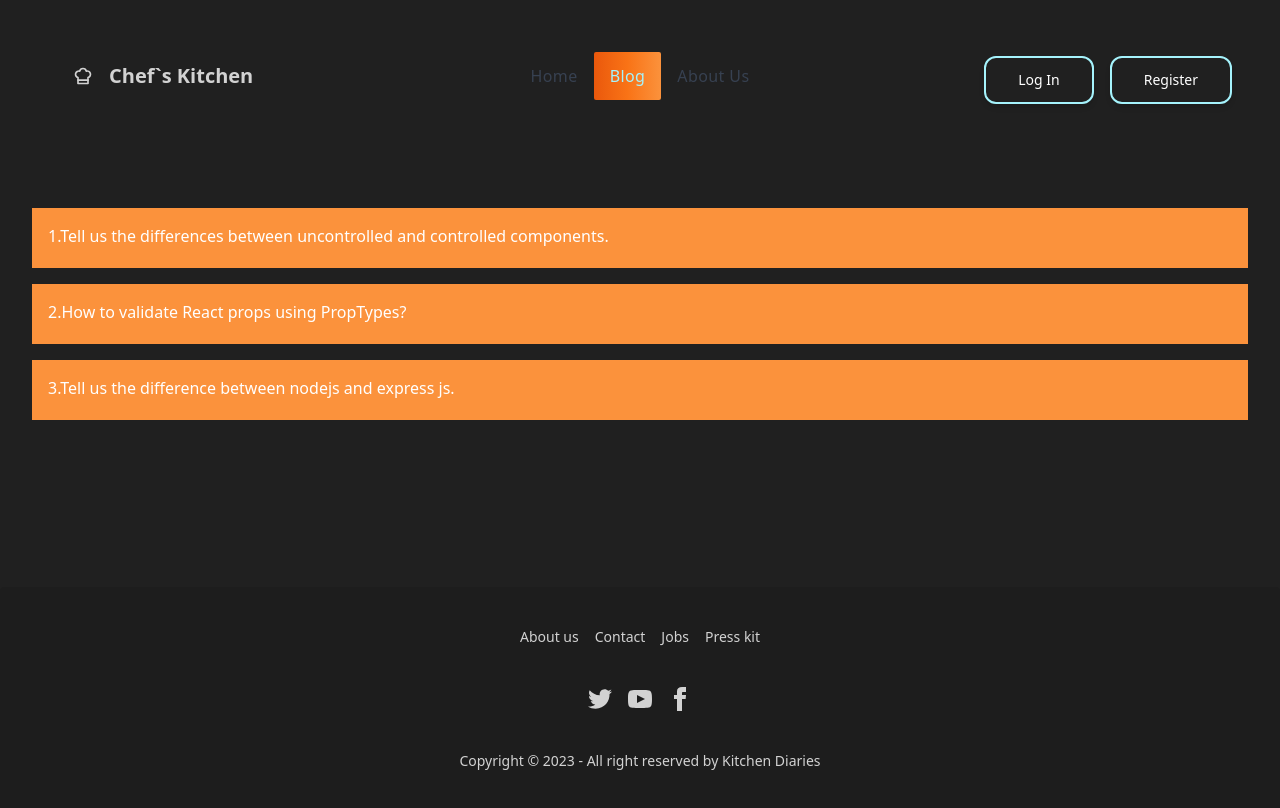
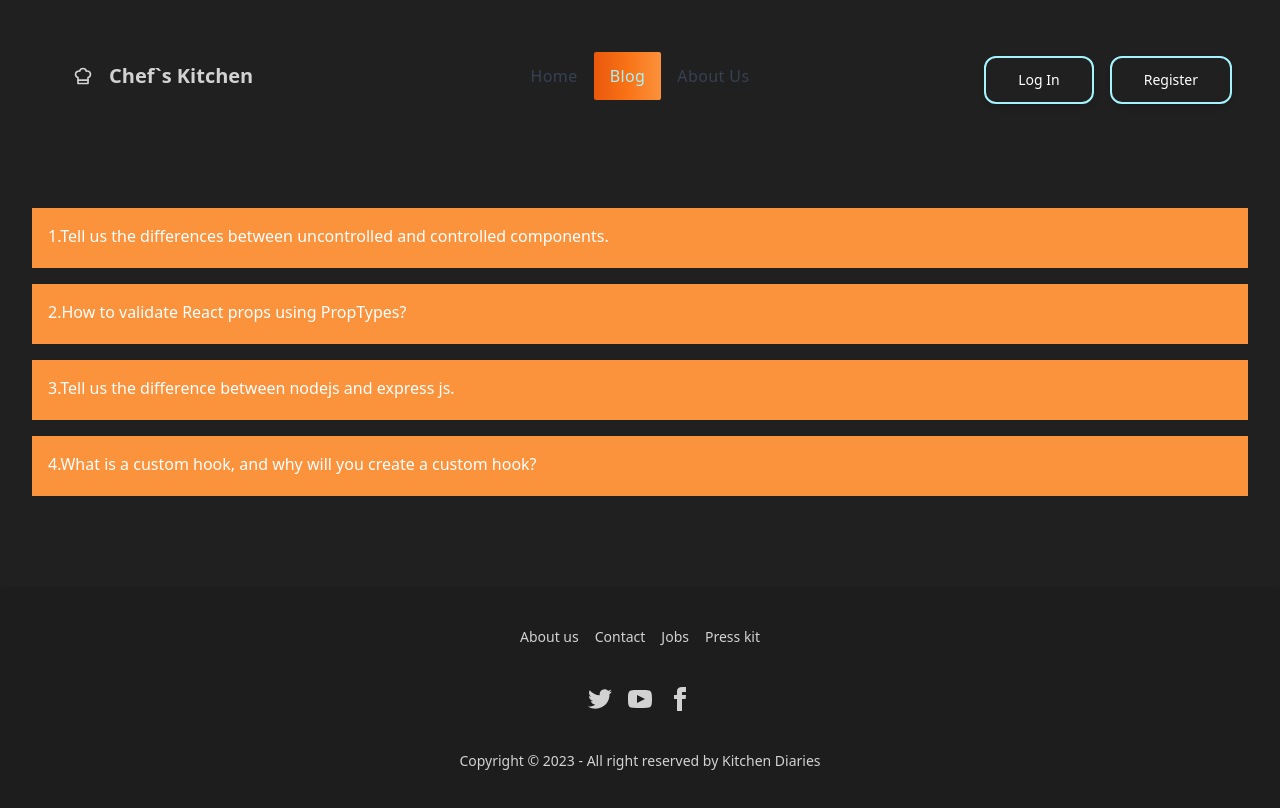
Before and after one commit to JonaiedHasan/Chefs-Kitchen, a React (Vite) app: page /blogs in a window 1280 px wide. Shown: the top 808 px of the page. Built offline with nearby package versions, Linux system fonts and the light colour scheme; no server answers.

Commit message:
ans the fourth qouestion

```diff
--- a/src/components/Blogs.jsx
+++ b/src/components/Blogs.jsx
@@ -36,7 +36,17 @@ const Blogs = () => {
                         In other words, Node.js is the runtime environment for JavaScript code to run on the server-side, while Express.js is a framework built on top of Node.js to simplify building web applications and APIs.</p>
                 </div>
             </div>
+            <div className="collapse my-4">
+                <input type="checkbox" className="peer" />
+                <div className="collapse-title bg-orange-400 text-white peer-checked:bg-secondary peer-checked:text-secondary-content">
+                    4.What is a custom hook, and why will you create a custom hook?
+                </div>
+                <div className="collapse-content bg-primary text-primary-content peer-checked:bg-secondary peer-checked:text-secondary-content">
+                    <p>In React, a custom hook is a JavaScript function that starts with the prefix use and allows you to extract logic from a component and share it across multiple components. Its a way to reuse stateful logic and share functionality between components without the need for higher-order components or render props.
 
+                        Custom hooks can be used to encapsulate complex logic and improve code organization. For example, you can create a custom hook to handle form validation, API calls, or even to manage the state of a component. By creating a custom hook, you can easily share the functionality across multiple components and avoid duplication of code.</p>
+                </div>
+            </div>
 
         </div>
     );
```
